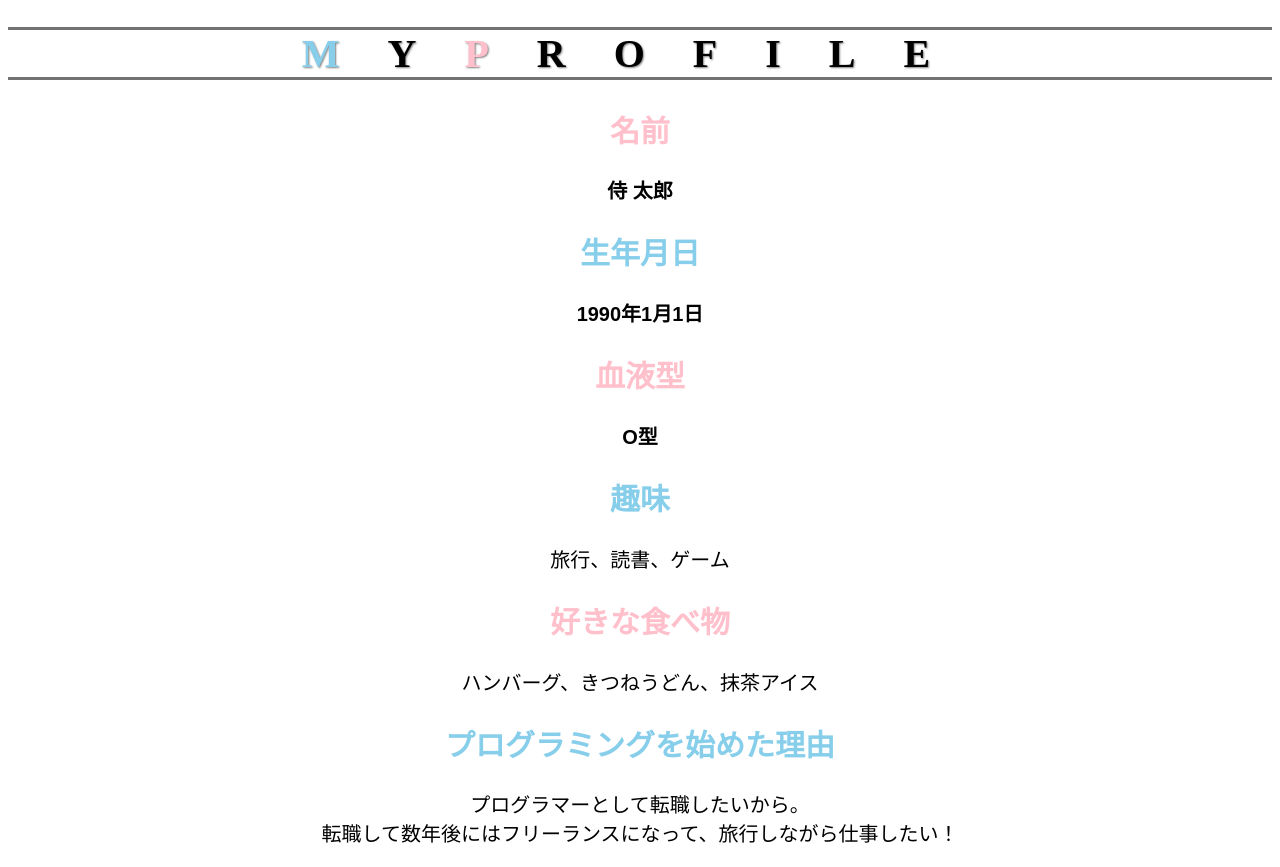
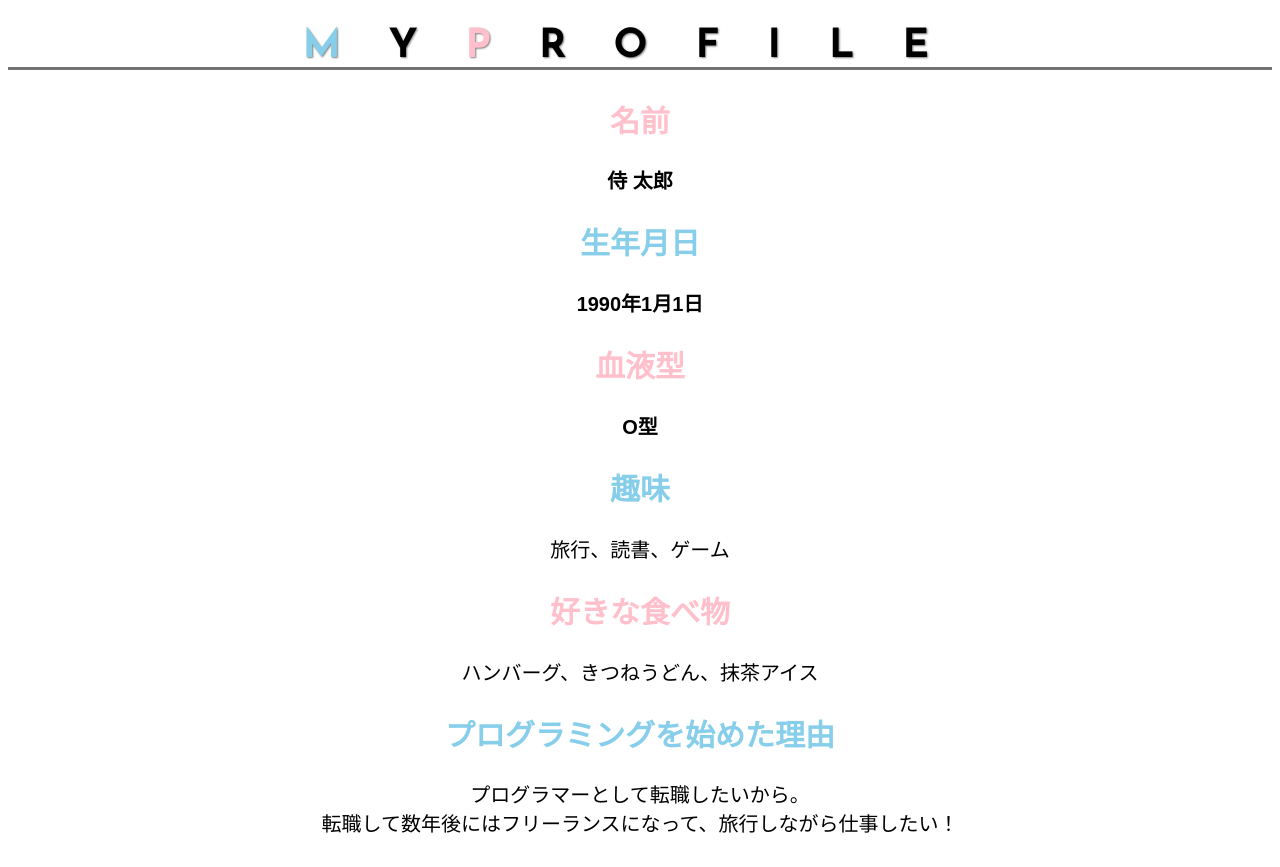
Before and after one commit to primula02/github-basic-kadai, a plain HTML site: page kadai_014/kadai_014.html in a window 1280 px wide. Drawn offline with Linux system fonts and the light colour scheme.

Commit message:
Add files via upload

```diff
--- a/kadai_014/kadai_014.html
+++ b/kadai_014/kadai_014.html
@@ -1,13 +1,17 @@
 <!DOCTYPE html>
 <html>
   <head>
-    <meta name="description" content="説明文です">
+    <title>14章課題</title>
+    <meta name="description" content="このページは14章の課題です。">
     <meta charset="utf-8">
-    <link rel="stylesheet" href="style.css">
+    <link rel="stylesheet" href="/style.css">
+    <link rel="preconnect" href="https://fonts.googleapis.com">
+<link rel="preconnect" href="https://fonts.gstatic.com" crossorigin>
+<link href="https://fonts.googleapis.com/css2?family=Josefin+Sans:ital,wght@0,100..700;1,100..700&family=Noto+Sans+JP&display=swap" rel="stylesheet">
    </head>
   <body>
      <h1><span style="color: skyblue;">M</span>Y<span style="color: rgb(255,192,203);">P</span>ROFILE</h1>
-     <div>
+     <div id="basic">
      <h2 class="color-css1">名前</h2>
      <p class="font-weight">侍 太郎</p>
      <h2 class="color-css2">生年月日</h2>
--- a/kadai_014/style.css
+++ b/kadai_014/style.css
@@ -1,18 +1,22 @@
+html {
+  font-size: 20px;
+}
+
+body {
+  font-family:"Arial", "Meiryo",sans-serif;
+  text-align: center;
+}
+
 h1 {
-  font-family: Josefin Sans;
-  font-size: 40px;
+  font-family: "Josefin Sans", sans-serif;
+  font-size: 2rem;
   text-align: center;
   text-shadow: 1px 1px 2px gray;
-  border-top: solid 3px rgb(115,115,114);
   border-bottom: solid 3px rgb(115,115,114);
   letter-spacing: 1.2em;
 }
 
-body {
-  font-family:"Arial", "Meiryo",sans-serif;
-  font-size: 20px;
-  text-align: center;
-}
+
 
 .color-css1 {
     color: rgb(255,192,203);
@@ -22,6 +26,6 @@ body {
     color: skyblue;
   }
 
-.font-weight {
+#basic > p {
   font-weight: bold;
 }
```
